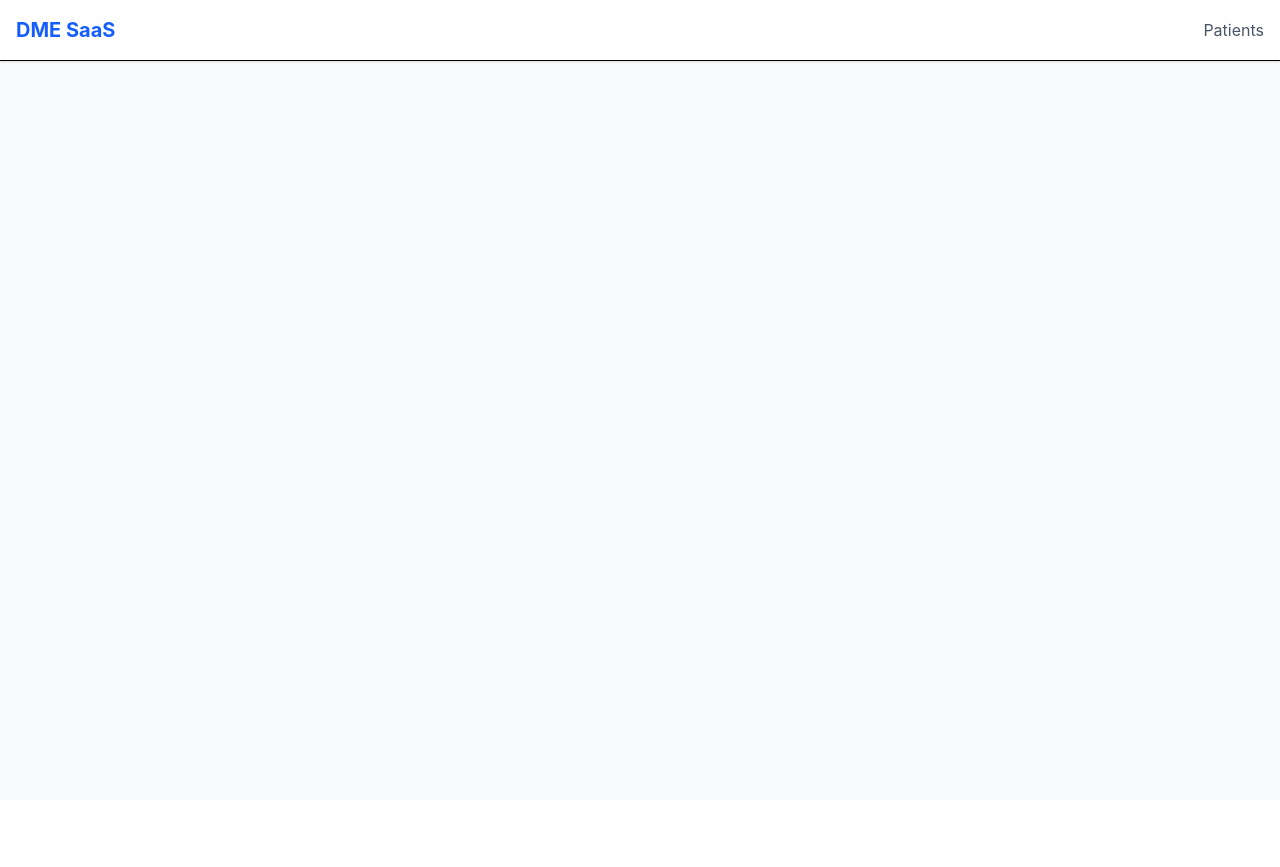
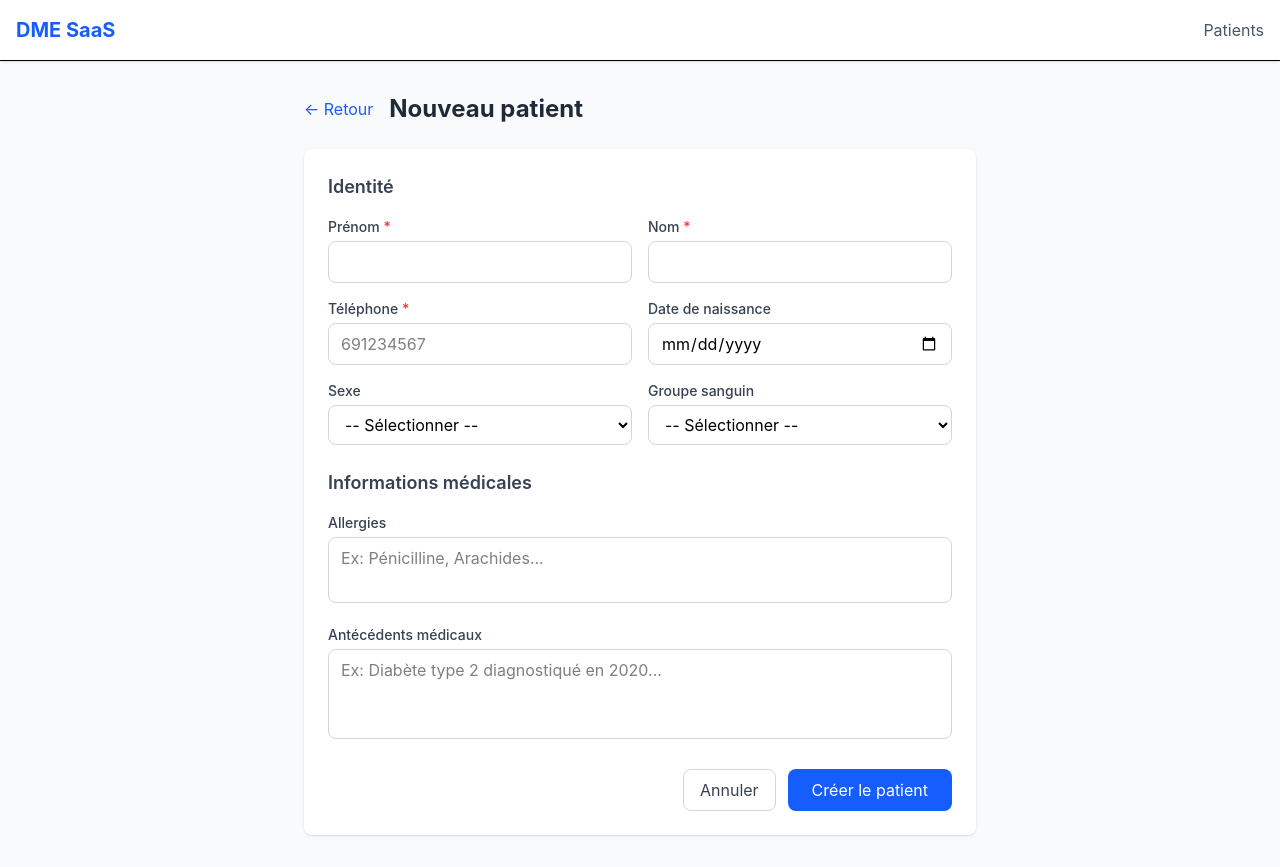
Before and after one commit to Aboubakar-siddik/dme-saas, a React (Vite) app in the folder frontend/: page /patients/new in a window 1280 px wide. Before the commit this address had no page. Before the commit the page ends 800 px from the top, so only its background shows below. Built offline with nearby package versions, Linux system fonts and the light colour scheme.

Commit message:
feat: formulaire de création de patient

```diff
--- a/frontend/src/App.tsx
+++ b/frontend/src/App.tsx
@@ -1,5 +1,6 @@
 import { BrowserRouter, Routes, Route } from 'react-router-dom';
 import { PatientListPage } from './pages/PatientListPage';
+import { PatientCreatePage } from './pages/PatientCreatePage';
 
 function App() {
   return (
@@ -18,6 +19,7 @@ function App() {
         <main className="max-w-7xl mx-auto px-4 py-8">
           <Routes>
             <Route path="/" element={<PatientListPage />} />
+            <Route path="/patients/new" element={<PatientCreatePage />} />
           </Routes>
         </main>
       </div>
--- /dev/null
+++ b/frontend/src/pages/PatientCreatePage.tsx
@@ -0,0 +1,220 @@
+import { useState } from 'react';
+import { useNavigate, Link } from 'react-router-dom';
+import { createPatient } from '../api/patients';
+
+export function PatientCreatePage() {
+  const navigate = useNavigate();
+  const [loading, setLoading] = useState(false);
+  const [error, setError] = useState('');
+
+  const [form, setForm] = useState({
+    firstName: '',
+    lastName: '',
+    phoneNumber: '',
+    dateOfBirth: '',
+    sex: '',
+    bloodGroup: '',
+    allergies: '',
+    medicalHistory: '',
+  });
+
+  const handleChange = (e: React.ChangeEvent<HTMLInputElement | HTMLSelectElement | HTMLTextAreaElement>) => {
+    const { name, value } = e.target;
+    setForm(prev => ({ ...prev, [name]: value }));
+  };
+
+  const handleSubmit = async (e: React.FormEvent) => {
+    e.preventDefault();
+    setError('');
+
+    // Validation basique côté frontend
+    if (!form.firstName || !form.lastName || !form.phoneNumber) {
+      setError('Le nom, prénom et numéro de téléphone sont obligatoires.');
+      return;
+    }
+
+    setLoading(true);
+    try {
+      const patient = await createPatient({
+        firstName: form.firstName,
+        lastName: form.lastName,
+        phoneNumber: form.phoneNumber,
+        dateOfBirth: form.dateOfBirth || null,
+        sex: form.sex || null,
+        bloodGroup: form.bloodGroup || null,
+        allergies: form.allergies || null,
+        medicalHistory: form.medicalHistory || null,
+      });
+      // Rediriger vers la fiche du patient créé
+      navigate(`/patients/${patient.id}`);
+    } catch (err: any) {
+      const message = err?.response?.data?.message || 'Erreur lors de la création du patient.';
+      setError(typeof message === 'string' ? message : message.join(', '));
+    } finally {
+      setLoading(false);
+    }
+  };
+
+  return (
+    <div className="max-w-2xl mx-auto space-y-6">
+      {/* En-tête */}
+      <div className="flex items-center space-x-4">
+        <Link to="/" className="text-blue-600 hover:text-blue-700">
+          ← Retour
+        </Link>
+        <h2 className="text-2xl font-bold text-gray-800">Nouveau patient</h2>
+      </div>
+
+      {/* Message d'erreur */}
+      {error && (
+        <div className="bg-red-50 border border-red-200 text-red-700 px-4 py-3 rounded-lg">
+          {error}
+        </div>
+      )}
+
+      {/* Formulaire */}
+      <form onSubmit={handleSubmit} className="bg-white shadow rounded-lg p-6 space-y-6">
+        {/* Identité */}
+        <fieldset>
+          <legend className="text-lg font-semibold text-gray-700 mb-4">Identité</legend>
+          <div className="grid grid-cols-1 md:grid-cols-2 gap-4">
+            <div>
+              <label className="block text-sm font-medium text-gray-700 mb-1">
+                Prénom <span className="text-red-500">*</span>
+              </label>
+              <input
+                type="text"
+                name="firstName"
+                value={form.firstName}
+                onChange={handleChange}
+                className="w-full px-3 py-2 border border-gray-300 rounded-lg focus:ring-2 focus:ring-blue-500 focus:border-blue-500 outline-none"
+                required
+              />
+            </div>
+            <div>
+              <label className="block text-sm font-medium text-gray-700 mb-1">
+                Nom <span className="text-red-500">*</span>
+              </label>
+              <input
+                type="text"
+                name="lastName"
+                value={form.lastName}
+                onChange={handleChange}
+                className="w-full px-3 py-2 border border-gray-300 rounded-lg focus:ring-2 focus:ring-blue-500 focus:border-blue-500 outline-none"
+                required
+              />
+            </div>
+            <div>
+              <label className="block text-sm font-medium text-gray-700 mb-1">
+                Téléphone <span className="text-red-500">*</span>
+              </label>
+              <input
+                type="text"
+                name="phoneNumber"
+                value={form.phoneNumber}
+                onChange={handleChange}
+                placeholder="691234567"
+                className="w-full px-3 py-2 border border-gray-300 rounded-lg focus:ring-2 focus:ring-blue-500 focus:border-blue-500 outline-none"
+                required
+              />
+            </div>
+            <div>
+              <label className="block text-sm font-medium text-gray-700 mb-1">
+                Date de naissance
+              </label>
+              <input
+                type="date"
+                name="dateOfBirth"
+                value={form.dateOfBirth}
+                onChange={handleChange}
+                className="w-full px-3 py-2 border border-gray-300 rounded-lg focus:ring-2 focus:ring-blue-500 focus:border-blue-500 outline-none"
+              />
+            </div>
+            <div>
+              <label className="block text-sm font-medium text-gray-700 mb-1">Sexe</label>
+              <select
+                name="sex"
+                value={form.sex}
+                onChange={handleChange}
+                className="w-full px-3 py-2 border border-gray-300 rounded-lg focus:ring-2 focus:ring-blue-500 focus:border-blue-500 outline-none bg-white"
+              >
+                <option value="">-- Sélectionner --</option>
+                <option value="MALE">Masculin</option>
+                <option value="FEMALE">Féminin</option>
+              </select>
+            </div>
+            <div>
+              <label className="block text-sm font-medium text-gray-700 mb-1">
+                Groupe sanguin
+              </label>
+              <select
+                name="bloodGroup"
+                value={form.bloodGroup}
+                onChange={handleChange}
+                className="w-full px-3 py-2 border border-gray-300 rounded-lg focus:ring-2 focus:ring-blue-500 focus:border-blue-500 outline-none bg-white"
+              >
+                <option value="">-- Sélectionner --</option>
+                <option value="A_POSITIVE">A+</option>
+                <option value="A_NEGATIVE">A-</option>
+                <option value="B_POSITIVE">B+</option>
+                <option value="B_NEGATIVE">B-</option>
+                <option value="AB_POSITIVE">AB+</option>
+                <option value="AB_NEGATIVE">AB-</option>
+                <option value="O_POSITIVE">O+</option>
+                <option value="O_NEGATIVE">O-</option>
+              </select>
+            </div>
+          </div>
+        </fieldset>
+
+        {/* Médical */}
+        <fieldset>
+          <legend className="text-lg font-semibold text-gray-700 mb-4">Informations médicales</legend>
+          <div className="space-y-4">
+            <div>
+              <label className="block text-sm font-medium text-gray-700 mb-1">Allergies</label>
+              <textarea
+                name="allergies"
+                value={form.allergies}
+                onChange={handleChange}
+                rows={2}
+                placeholder="Ex: Pénicilline, Arachides..."
+                className="w-full px-3 py-2 border border-gray-300 rounded-lg focus:ring-2 focus:ring-blue-500 focus:border-blue-500 outline-none resize-none"
+              />
+            </div>
+            <div>
+              <label className="block text-sm font-medium text-gray-700 mb-1">
+                Antécédents médicaux
+              </label>
+              <textarea
+                name="medicalHistory"
+                value={form.medicalHistory}
+                onChange={handleChange}
+                rows={3}
+                placeholder="Ex: Diabète type 2 diagnostiqué en 2020..."
+                className="w-full px-3 py-2 border border-gray-300 rounded-lg focus:ring-2 focus:ring-blue-500 focus:border-blue-500 outline-none resize-none"
+              />
+            </div>
+          </div>
+        </fieldset>
+
+        {/* Boutons */}
+        <div className="flex justify-end space-x-3">
+          <Link
+            to="/"
+            className="px-4 py-2 border border-gray-300 text-gray-700 rounded-lg hover:bg-gray-50 transition-colors"
+          >
+            Annuler
+          </Link>
+          <button
+            type="submit"
+            disabled={loading}
+            className="px-6 py-2 bg-blue-600 text-white rounded-lg hover:bg-blue-700 disabled:opacity-50 disabled:cursor-not-allowed transition-colors"
+          >
+            {loading ? 'Création...' : 'Créer le patient'}
+          </button>
+        </div>
+      </form>
+    </div>
+  );
+}
```
